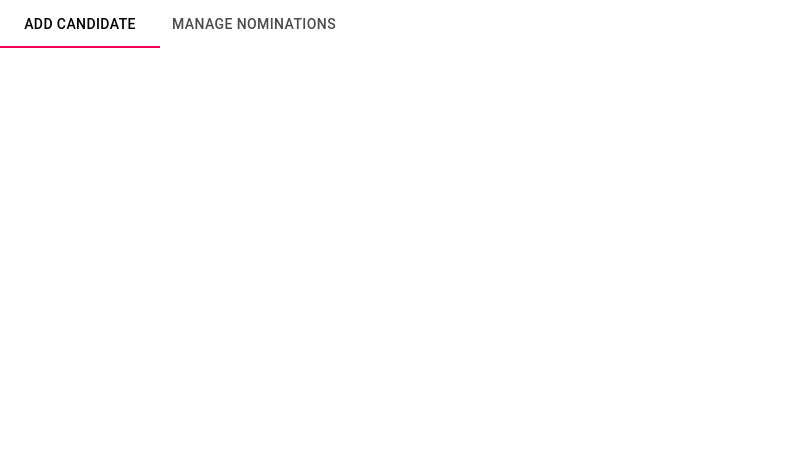
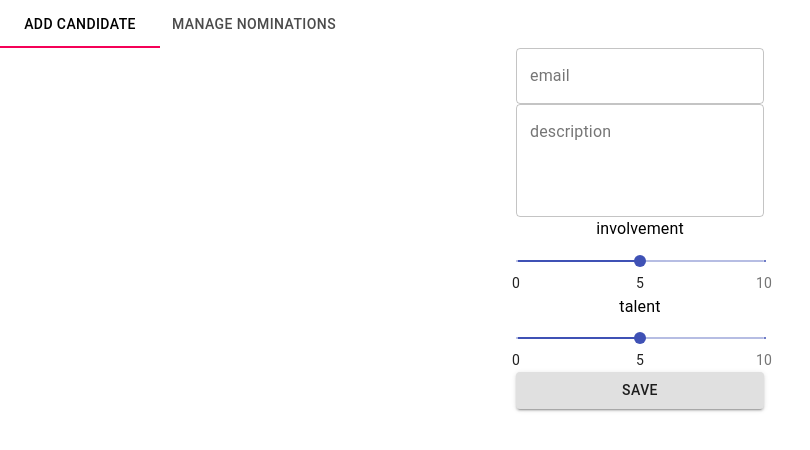
Before and after one commit to euti/demoNominations, a React (Create React App) app: page / in a window 1280 px wide. Shown: the top 450 px of the page, without its empty margins (0-810 px from the left). Built offline with nearby package versions, Linux system fonts and the light colour scheme.

Commit message:
mock AddCandidate form

```diff
--- a/src/components/addCandidate.jsx
+++ b/src/components/addCandidate.jsx
@@ -1,9 +1,77 @@
-import React from 'react';
+import React, { useState } from 'react';
+import {
+    FormControl,
+    TextField,
+    Typography,
+    Slider,
+    Button,
+} from '@material-ui/core';
 
 const AddCandidate = () => {
+    const [email,setEmail] = useState("");
+    const [description,setDescription] = useState("");
+    const [involvement,setInvolvement] = useState(5);
+    const [talent,setTalent] = useState(5);
+
+    const marks = [
+        { value: 0, label: 0 },
+        { value: 5, label: 5 },
+        { value: 10, label: 10 },
+    ];
+
+    const handleSave = () => {
+
+    };
+
     return (
         <div id="addCandidate">
-
+            <FormControl>
+                {/* TODO add email validation */}
+                <TextField
+                    id="email"
+                    label="email"
+                    variant="outlined"
+                    defaultValue={email}
+                    onChange={(e,value)=>setEmail(value)}
+                />
+                <TextField
+                    id="description"
+                    label="description"
+                    multiline
+                    rows={4}
+                    variant="outlined"
+                    defaultValue={description}
+                    onChange={(e,value)=>setDescription(value)}
+                />
+                <Typography id="involvementText" gutterBottom>
+                    involvement
+                </Typography>
+                <Slider
+                    value={involvement}
+                    min={0}
+                    max={10}
+                    step={1}
+                    marks={marks}
+                    onChange={(e,value) => setInvolvement(value)}
+                />
+                <Typography id="talentText" gutterBottom>
+                    talent
+                </Typography>
+                <Slider
+                    value={talent}
+                    min={0}
+                    max={10}
+                    step={1}
+                    marks={marks}
+                    onChange={(e,value) => setTalent(value)}
+                />
+                <Button
+                    variant="contained"
+                    onClick={handleSave}
+                >
+                    save
+                </Button>
+            </FormControl>
         </div>
     )
 };
```
